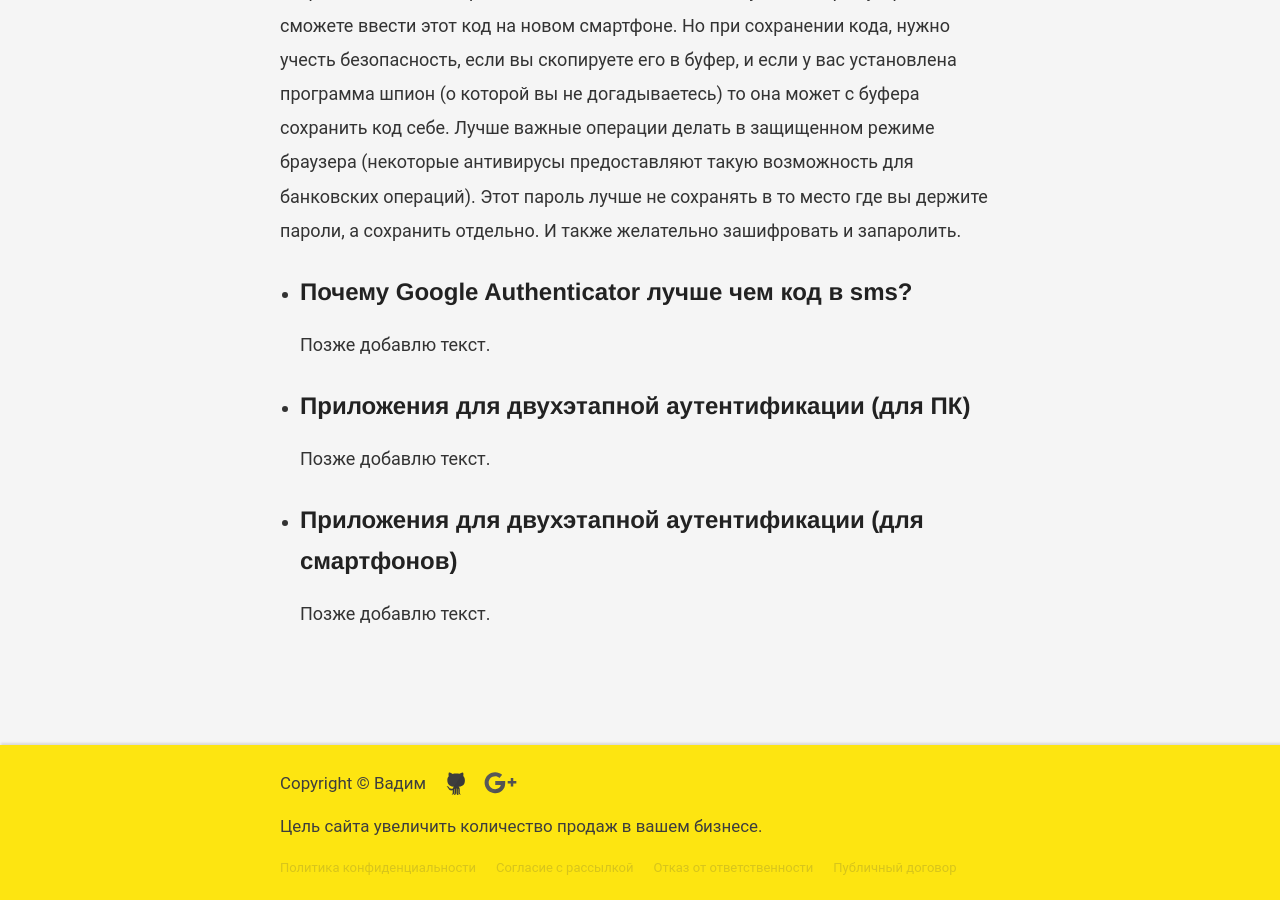
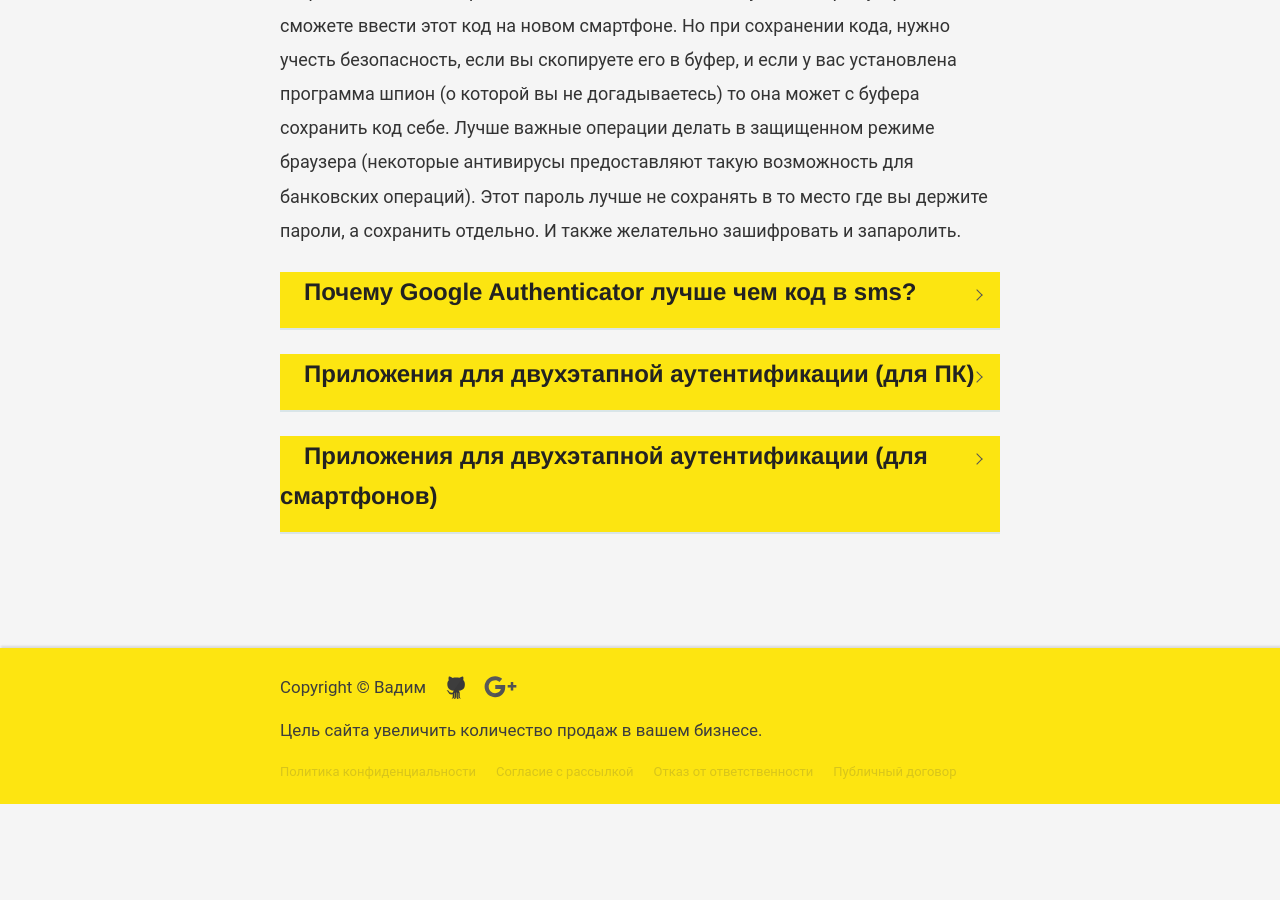
Before and after one commit to VadymVolos/vadymvolos.github.io, a Jekyll site: the page built from _posts/management/2017-02-21-2fa-authenticator.md, in a window 1280 px wide and 900 px high, scrolled down 3326 px. Built offline with Jekyll 4.4.1, drawn with Linux system fonts in a browser that asks for light colours; nearby versions of some CDN libraries; comment, search, counter and statistics services are not loaded; after the commit the page ends 4130 px from its top, so only the background shows below that.

Commit message:
Update 2017-02-21-2fa-authenticator.md

```diff
--- a/_posts/management/2017-02-21-2fa-authenticator.md
+++ b/_posts/management/2017-02-21-2fa-authenticator.md
@@ -62,7 +62,7 @@
 
 
 <!-- accordion -->
-<ul>
+<ul class="accordion">
 	<li class="accordion-li">
 		<a class="accordion-a"><h2>Почему Google Authenticator лучше чем код в sms?</h2></a>
 		<div class="accordion-content">
```
